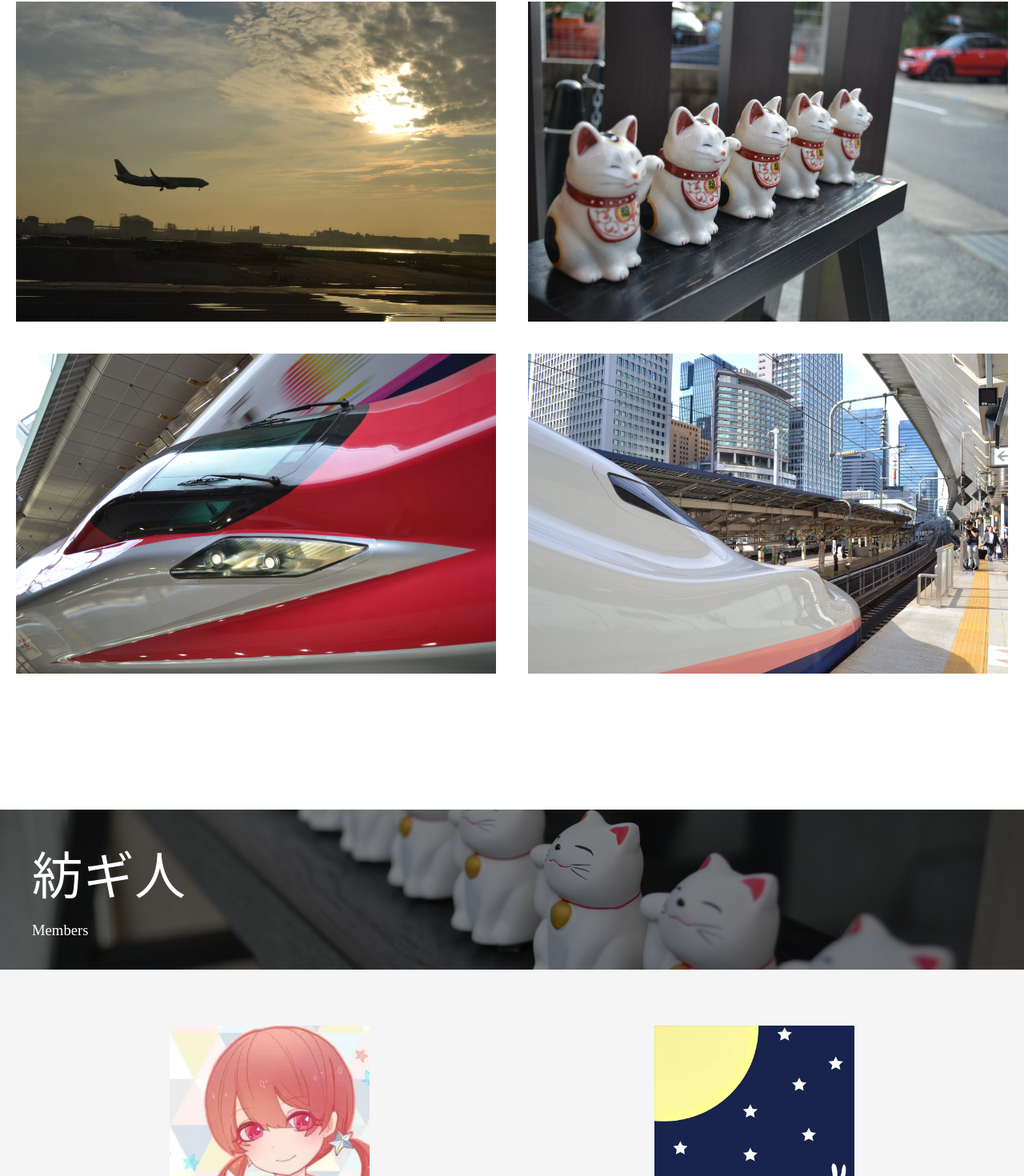
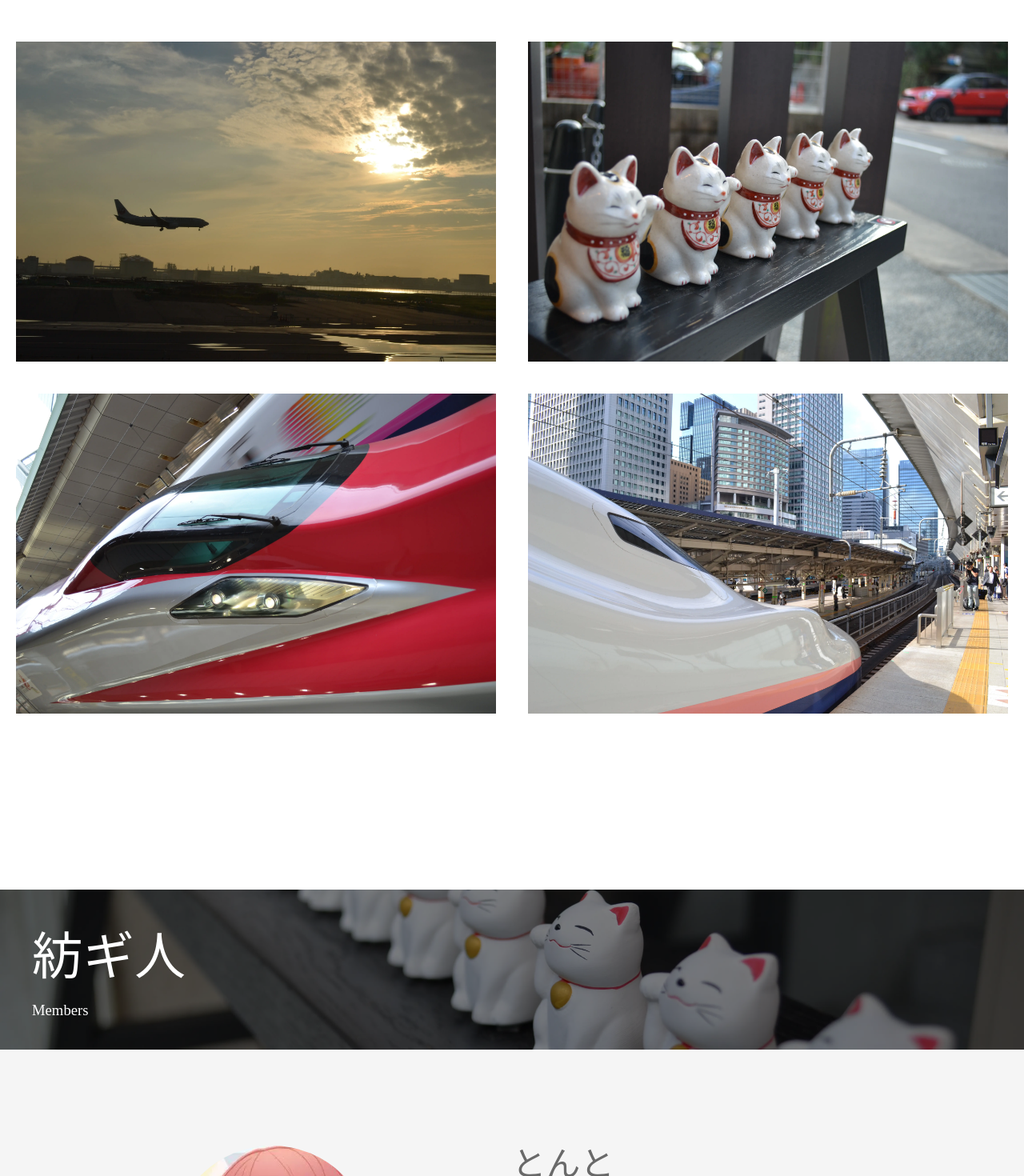
Before and after one commit to ryu-ton10/keiso_kouga_web, a React (Create React App) app: page / in a window 1280 px wide. Shown: the part 1318-2788 px from the top of the page at 80% size. Built offline with nearby package versions, Linux system fonts and the light colour scheme.

Commit message:
add work section for each member profile

```diff
--- a/src/components/Members/index.css
+++ b/src/components/Members/index.css
@@ -65,8 +65,30 @@
 
 .member-icon {
     padding: 30px 30px;
+    text-align: center;
 }
 
-.member-name {
-    padding: 30px 30px;
+.member-icon img {
+    border-radius: 50%;
 }
+
+.ant-row {
+    padding: 50px 0 50px 0;
+}
+
+.member-profile .ant-row {
+    padding: 0;
+}
+
+.member-profile {
+    text-align: left;
+}
+
+.member-profile .ant-image {
+    padding: 5px 5px 5px 5px;
+    max-height: 50px 50px;
+}
+
+.member-work {
+    text-align: center;
+}
--- a/src/components/Members/index.tsx
+++ b/src/components/Members/index.tsx
@@ -1,6 +1,6 @@
 import React from 'react';
 import './index.css';
-import { Row, Col } from 'antd';
+import { Row, Col, Image } from 'antd';
 
 type Member = {
     id: string;
@@ -27,17 +27,26 @@ const Members: React.FC<Props> = (props) => {
                 </div>
             </div>
             <div className="member-cell">
-                <Row gutter={12}>
-                    {members.map((member) => {
-                        const { name, image } = member;
-                        return (
+                {members.map((member) => {
+                    const { name, image, works } = member;
+                    return (
+                        <Row>
                             <Col lg={12} xs={24} className="member-icon">
                                 <img src={process.env.PUBLIC_URL + image} alt="icon" />
+                            </Col>
+                            <Col lg={12} xs={24} className="member-profile">
                                 <p>{name}</p>
+                                <Row>
+                                    {works.map((work) => {
+                                        return (
+                                            <Image src={process.env.PUBLIC_URL + "Gallery/" + work} />
+                                        );
+                                    })}
+                                </Row>
                             </Col>
-                        );
-                    })}
-                </Row>
+                        </Row>
+                    );
+                })}
             </div>
         </div>
     );
--- a/src/data/data.ts
+++ b/src/data/data.ts
@@ -5,11 +5,13 @@ export const members = [
         id: nanoid(),
         name: "とんと",
         image: "tonto_icon.webp",
+        works: ["gallery_1.webp", "gallery_2.webp"],
     },
     {
         id: nanoid(),
         name: "つきうさぎ",
         image: "tuki_icon.webp",
+        works: ["gallery_1.webp", "gallery_2.webp"],
     },
 ]
 
```
